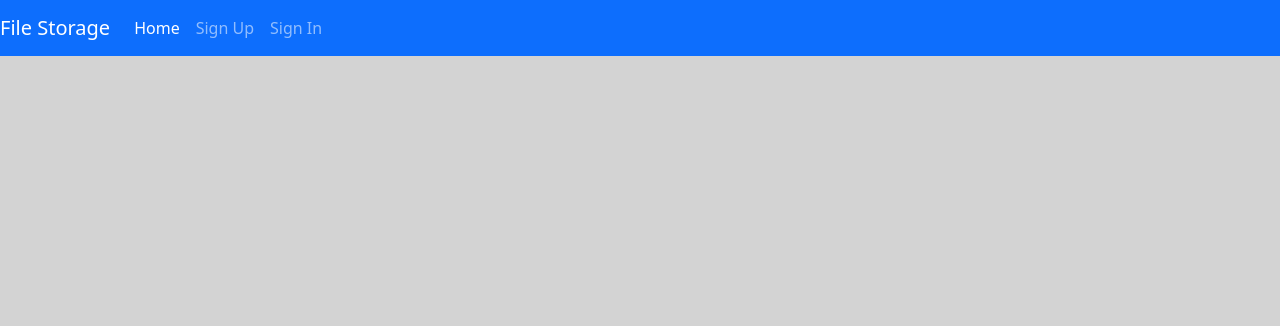
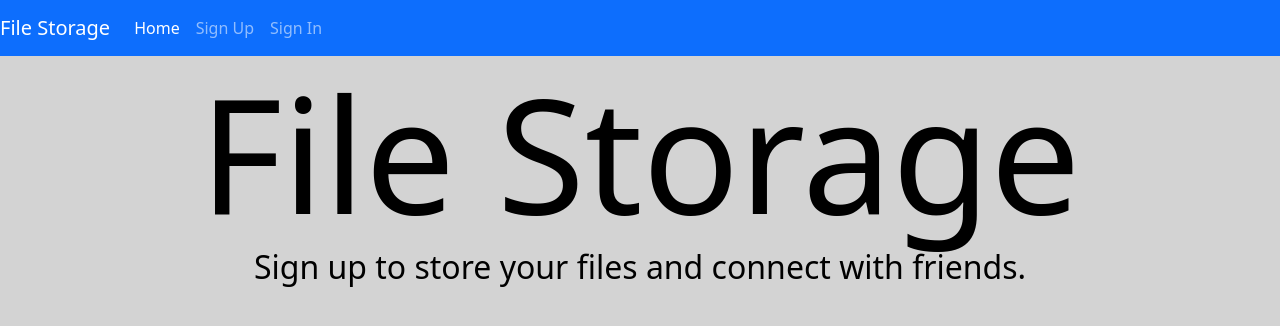
Before and after one commit to kylebaker616/file-storage-client, a React (Create React App) app: page / in a window 1280 px wide. Shown: the top 326 px of the page. Built offline with nearby package versions, Linux system fonts and the light colour scheme.

Commit message:
Add basic 'Home' route with landing page

```diff
--- a/src/App.js
+++ b/src/App.js
@@ -15,7 +15,7 @@ import Uploads from './components/Uploads'
 import AddFriends from './components/Friends/AddFriends'
 import Requests from './components/Friends/Requests'
 import MyFriends from './components/Friends/MyFriends'
-// import FriendProfile from './components/Friends/FriendProfile'
+import Home from './components/Home'
 
 class App extends Component {
   constructor (props) {
@@ -129,13 +129,14 @@ class App extends Component {
               <MyFriends user={user} setFriends={this.setFriends} />
             )}
           />
-          {/* <Route
-            path='/friendprofile'
+          <Route
+            exact
+            path='/'
             user={user}
             render={() => (
-              <FriendProfile user={user} friend={this.friends} />
+              <Home />
             )}
-          /> */}
+          />
         </main>
       </Fragment>
     )
--- /dev/null
+++ b/src/components/Home.js
@@ -0,0 +1,37 @@
+/* eslint-disable no-tabs */
+
+import React, { Component } from 'react'
+
+export default class Home extends Component {
+  render () {
+    return (
+      <div>
+        <h1
+          style={{
+            margin: 'auto',
+            color: 'black',
+            display: 'flex',
+            justifyContent: 'center',
+            width: '100%',
+            height: '30%',
+            fontSize: '20vh'
+          }}
+          className='Home'>
+					File Storage
+        </h1>
+        <h3
+          style={{
+            margin: 'auto',
+            color: 'black',
+            display: 'flex',
+            justifyContent: 'center',
+            width: '100%',
+            height: '30%',
+            fontSize: '4vh'
+          }}
+          className='Home'> Sign up to store your files and connect with friends.
+        </h3>
+      </div>
+    )
+  }
+}
```
Also changed, not shown: src/components/Header/File Storage.png (added), src/components/Header/png-clipart-windows-7-clean-gray-folders-gray-file-folder-icon-thumbnail.png (added).
